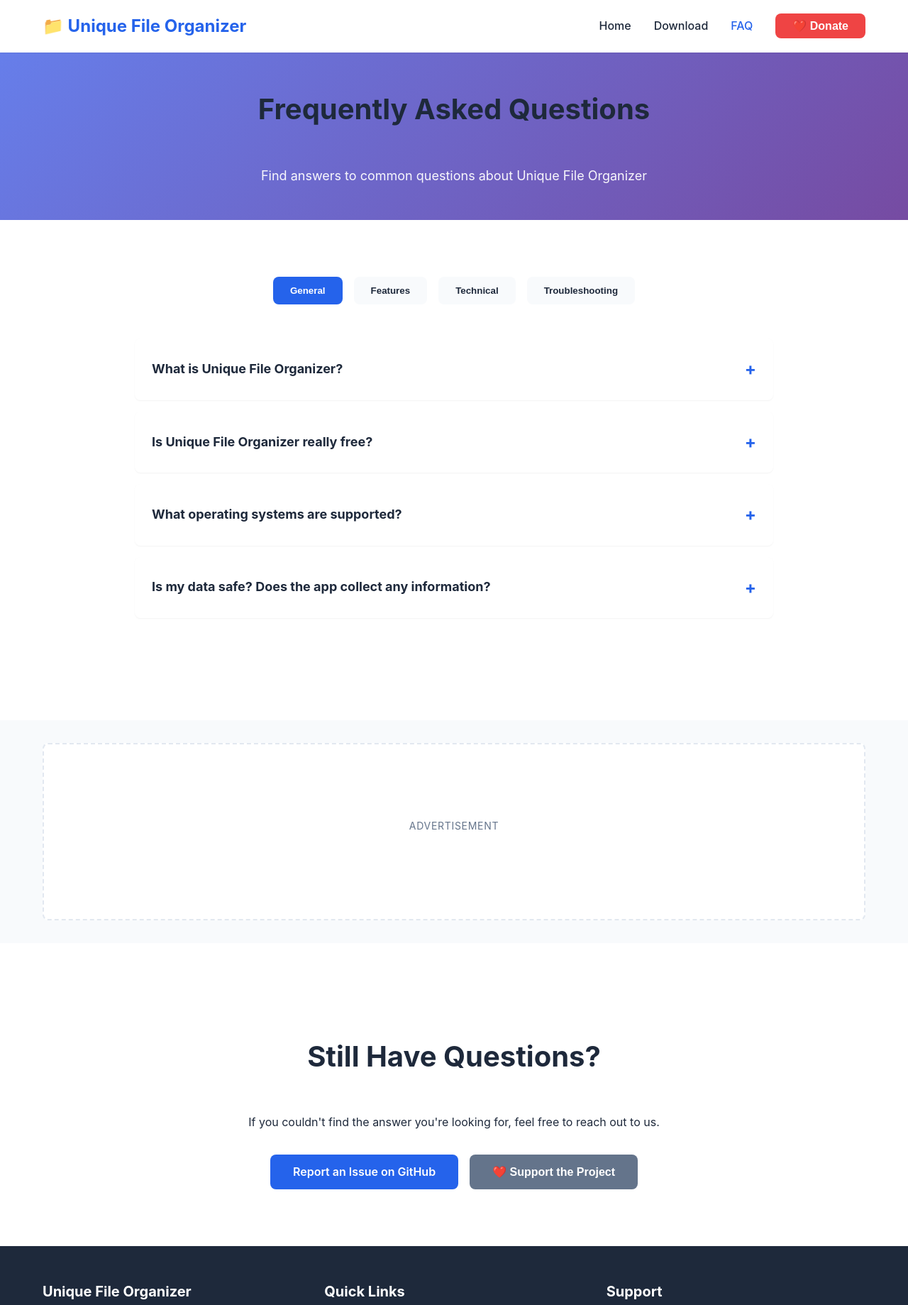
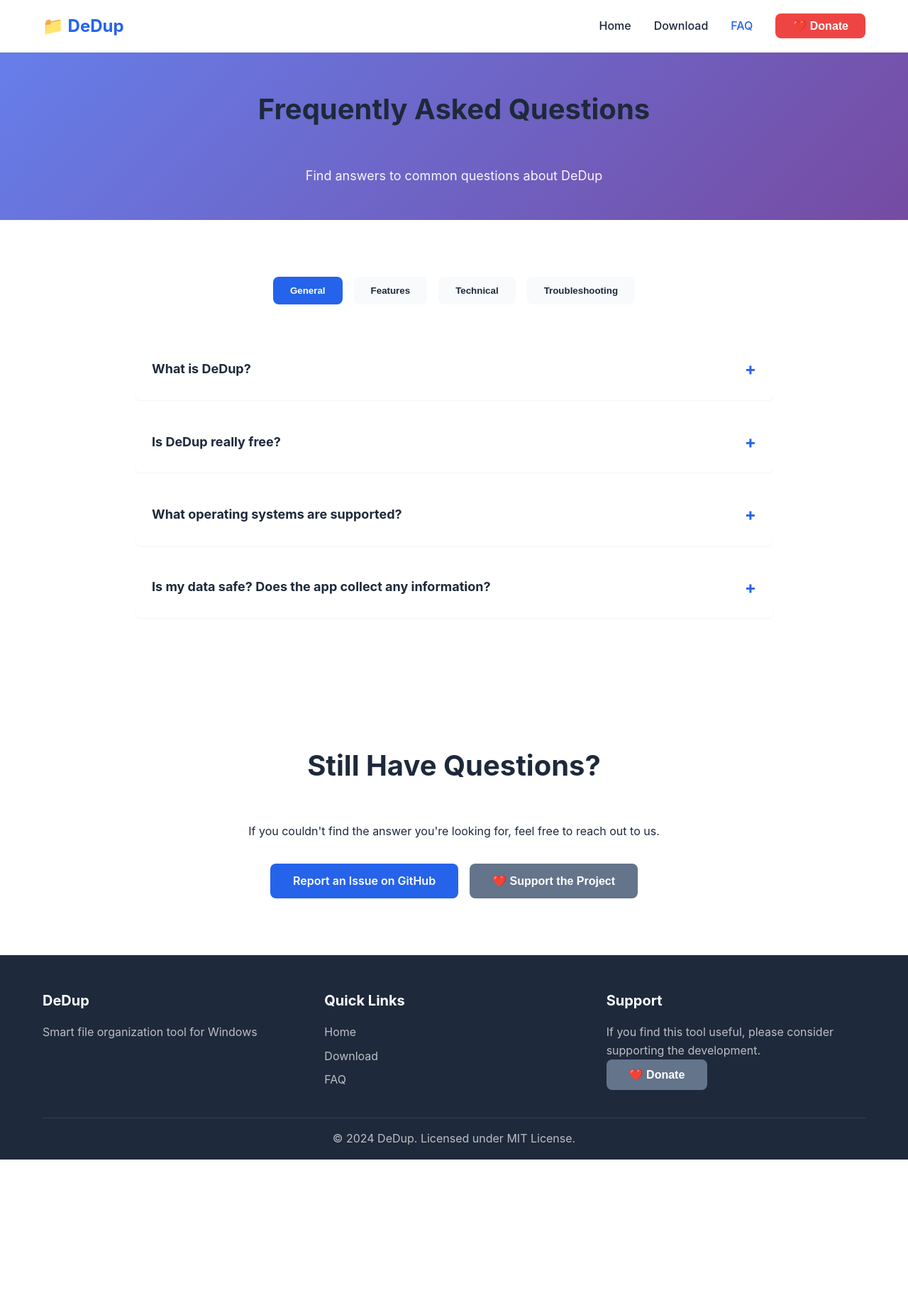
Before and after one commit to vanuverma/dedup-website, a plain HTML site: page faq.html in a window 1280 px wide. Shown: the top 1839 px of the page at 71% size. After the commit the page ends 1634 px from the top, so only its background shows below. Drawn offline with Linux system fonts and the light colour scheme.

Commit message:
Hide ad placeholders

```diff
--- a/faq.html
+++ b/faq.html
@@ -3,8 +3,8 @@
 <head>
     <meta charset="UTF-8">
     <meta name="viewport" content="width=device-width, initial-scale=1.0">
-    <meta name="description" content="Frequently Asked Questions about Unique File Organizer">
-    <title>FAQ - Unique File Organizer</title>
+    <meta name="description" content="Frequently Asked Questions about DeDup">
+    <title>FAQ - DeDup</title>
     <link rel="stylesheet" href="css/styles.css">
 </head>
 <body>
@@ -13,7 +13,7 @@
         <div class="container">
             <div class="header-content">
                 <div class="logo">
-                    <h1>📁 Unique File Organizer</h1>
+                    <h1>📁 DeDup</h1>
                 </div>
                 <nav class="nav">
                     <a href="index.html" class="nav-link">Home</a>
@@ -29,7 +29,7 @@
     <section class="faq-hero">
         <div class="container">
             <h2 class="section-title">Frequently Asked Questions</h2>
-            <p class="faq-subtitle">Find answers to common questions about Unique File Organizer</p>
+            <p class="faq-subtitle">Find answers to common questions about DeDup</p>
         </div>
     </section>
 
@@ -47,21 +47,21 @@
             <div class="faq-category-content" data-category="general">
                 <div class="faq-item">
                     <div class="faq-question">
-                        <h3>What is Unique File Organizer?</h3>
+                        <h3>What is DeDup?</h3>
                         <span class="faq-toggle">+</span>
                     </div>
                     <div class="faq-answer">
-                        <p>Unique File Organizer is a free, open-source Windows application that helps you organize and copy unique files from source directories to a destination directory. It uses SHA256 hashing to identify truly unique files based on their content, not just file names, ensuring accurate duplicate detection.</p>
+                        <p>DeDup is a free, open-source Windows application that helps you organize and copy unique files from source directories to a destination directory. It uses SHA256 hashing to identify truly unique files based on their content, not just file names, ensuring accurate duplicate detection.</p>
                     </div>
                 </div>
 
                 <div class="faq-item">
                     <div class="faq-question">
-                        <h3>Is Unique File Organizer really free?</h3>
+                        <h3>Is DeDup really free?</h3>
                         <span class="faq-toggle">+</span>
                     </div>
                     <div class="faq-answer">
-                        <p>Yes! Unique File Organizer is completely free and open-source under the MIT License. There are no hidden costs, subscriptions, or premium features. However, if you find it useful, we appreciate donations to support continued development.</p>
+                        <p>Yes! DeDup is completely free and open-source under the MIT License. There are no hidden costs, subscriptions, or premium features. However, if you find it useful, we appreciate donations to support continued development.</p>
                     </div>
                 </div>
 
@@ -71,7 +71,7 @@
                         <span class="faq-toggle">+</span>
                     </div>
                     <div class="faq-answer">
-                        <p>Unique File Organizer is designed for Windows 10 (version 1809 or later) and Windows 11. We provide builds for 64-bit, 32-bit, and ARM64 architectures. The application requires .NET 8.0 Runtime, which is included in the installer.</p>
+                        <p>DeDup is designed for Windows 10 (version 1809 or later) and Windows 11. We provide builds for 64-bit, 32-bit, and ARM64 architectures. The application requires .NET 8.0 Runtime, which is included in the installer.</p>
                     </div>
                 </div>
 
@@ -81,7 +81,7 @@
                         <span class="faq-toggle">+</span>
                     </div>
                     <div class="faq-answer">
-                        <p>Your data is completely safe. Unique File Organizer operates entirely offline with no network access. We do not collect any telemetry, user data, or personal information. All file operations are performed locally on your machine, and no data ever leaves your computer.</p>
+                        <p>Your data is completely safe. DeDup operates entirely offline with no network access. We do not collect any telemetry, user data, or personal information. All file operations are performed locally on your machine, and no data ever leaves your computer.</p>
                     </div>
                 </div>
             </div>
@@ -258,7 +258,7 @@
     </section>
 
     <!-- Ad Placeholder -->
-    <div class="ad-container">
+    <div class="ad-container" style="display: none;">
         <div class="container">
             <div class="ad-placeholder">
                 <p class="ad-label">Advertisement</p>
@@ -296,7 +296,7 @@
         <div class="container">
             <div class="footer-content">
                 <div class="footer-section">
-                    <h4>Unique File Organizer</h4>
+                    <h4>DeDup</h4>
                     <p>Smart file organization tool for Windows</p>
                 </div>
                 <div class="footer-section">
@@ -314,7 +314,7 @@
                 </div>
             </div>
             <div class="footer-bottom">
-                <p>&copy; 2024 Unique File Organizer. Licensed under MIT License.</p>
+                <p>&copy; 2024 DeDup. Licensed under MIT License.</p>
             </div>
         </div>
     </footer>
--- a/js/main.js
+++ b/js/main.js
@@ -1,5 +1,5 @@
 /**
- * Main JavaScript for Unique File Organizer Website
+ * Main JavaScript for DeDup Website
  */
 
 // Wait for DOM to be fully loaded
--- a/js/paypal.js
+++ b/js/paypal.js
@@ -1,5 +1,5 @@
 /**
- * PayPal Integration for Unique File Organizer
+ * PayPal Integration for DeDup
  * This file handles PayPal donation button integration
  */
 
@@ -35,7 +35,7 @@ function initializePayPalButton() {
             // Set up the transaction
             return actions.order.create({
                 purchase_units: [{
-                    description: 'Donation to Unique File Organizer',
+                    description: 'Donation to DeDup',
                     amount: {
                         currency_code: PAYPAL_CONFIG.currency,
                         value: '5.00', // Default donation amount
```
Also changed, not shown: download.html (+18 -18 lines), index.html (+9 -9 lines), 1 other file.
